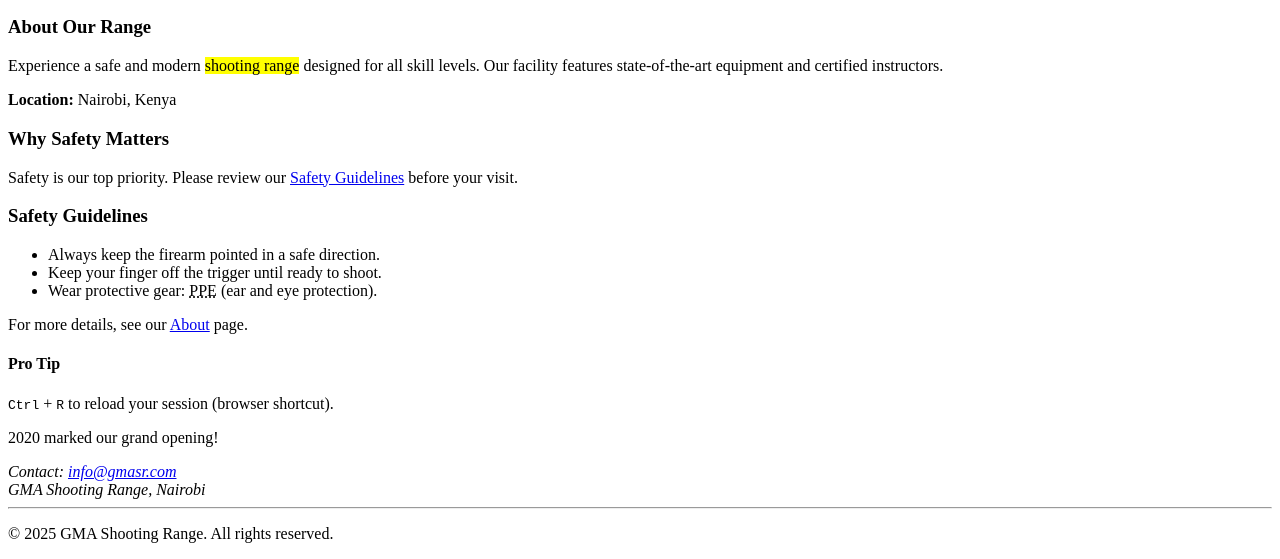
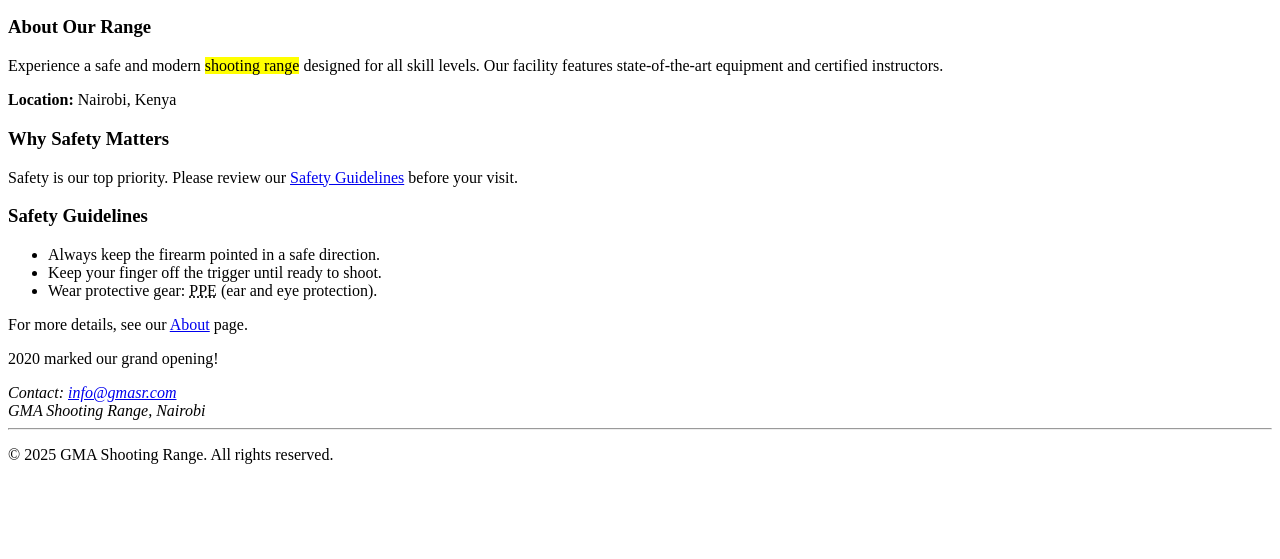
Before and after one commit to gmaroko/css-and-docker-exe-wk2, a plain HTML site: page index.html in a window 1280 px wide. Shown: the part 265-824 px from the top of the page. After the commit the page ends 800 px from the top, so only its background shows below. Drawn offline with Linux system fonts and the light colour scheme.

Commit message:
update home page

```diff
--- a/index.html
+++ b/index.html
@@ -53,10 +53,6 @@
                 <p>For more details, see our <a href="about.html">About</a> page.</p>
             </section>
             <aside aria-label="Range Tips">
-                <h4>Pro Tip</h4>
-                <p>
-                    <kbd>Ctrl</kbd> + <kbd>R</kbd> to reload your session (browser shortcut).
-                </p>
                 <p>
                     <time datetime="2020-01-01">2020</time> marked our grand opening!
                 </p>
```
